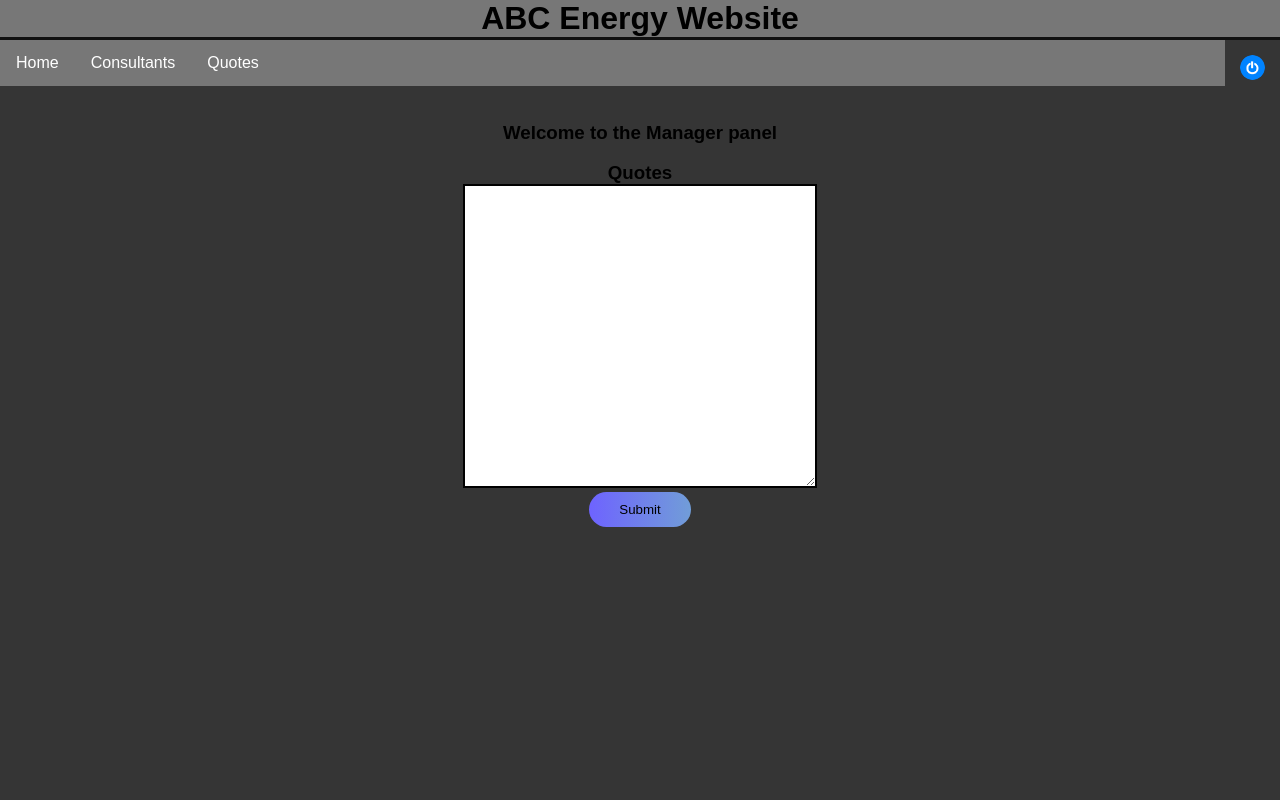
After one commit to chrysPapa/Casestudies.github.io, a PHP site: page /manager.html in a window 1280 px wide. The commit adds this page. Run offline with PHP 8.4, Linux system fonts and the light colour scheme.

Commit message:
Updated front end

```diff
--- a/usbwebserver/mysql/my.ini
+++ b/usbwebserver/mysql/my.ini
@@ -38,9 +38,9 @@ socket		= /tmp/mysql.sock
 port		= 3306
 
 
-innodb_data_home_dir = D:/Lukasz/Documents/CompSci 3 - science with a vengence/CSSD/Assignment 2/Casestudies.github.io/usbwebserver\mysql\data\
+innodb_data_home_dir = F:/UNI/CSSD/Assignment/Casestudies.github.io/usbwebserver\mysql\data\
 innodb_data_file_path = ibdata1:10M:autoextend
-innodb_log_group_home_dir = D:/Lukasz/Documents/CompSci 3 - science with a vengence/CSSD/Assignment 2/Casestudies.github.io/usbwebserver\mysql\data\
+innodb_log_group_home_dir = F:/UNI/CSSD/Assignment/Casestudies.github.io/usbwebserver\mysql\data\
 
 # You can set .._buffer_pool_size up to 50 - 80 %
 # of RAM but beware of setting memory usage too high
--- a/usbwebserver/php/php.ini
+++ b/usbwebserver/php/php.ini
@@ -747,7 +747,7 @@ user_dir =
 ; extension_dir = "./"
 ; On windows:
 ; extension_dir = "ext"
-extension_dir = "D:/Lukasz/Documents/CompSci 3 - science with a vengence/CSSD/Assignment 2/Casestudies.github.io/usbwebserver\php\ext\"
+extension_dir = "F:/UNI/CSSD/Assignment/Casestudies.github.io/usbwebserver\php\ext\"
 
 ; Directory where the temporary files should be placed.
 ; Defaults to the system default (see sys_get_temp_dir)
--- a/usbwebserver/root/css/style.css
+++ b/usbwebserver/root/css/style.css
@@ -1,3 +1,54 @@
+@import url(https://fonts.googleapis.com/css?family=Oswald:400);
+
+
+
+img {
+  width: 25px;
+  border-radius: 50px;
+  float: left;
+}
+
+.logout {
+  font-size: .8em;
+  font-family: 'Oswald', sans-serif;
+	position: relative;
+  right: -18px;
+  bottom: -4px;
+  overflow: hidden;
+  letter-spacing: 3px;
+  color: #111;
+  opacity: 0;
+  transition: opacity .45s;
+  -webkit-transition: opacity .35s;
+
+}
+
+.button {
+	text-decoration: none;
+	float: right;
+  padding: 5px;
+  margin: 10px;
+  color: rgb(53, 53, 53);
+  width: 25px;
+  transition: width .35s;
+  -webkit-transition: width .35s;
+  overflow: hidden
+}
+
+a:hover {
+  width: 100px;
+}
+
+a:hover .logout{
+  opacity: .9;
+}
+
+a {
+  text-decoration: none;
+}
+
+
+
 *{
     margin: 0;
     padding: 0;
@@ -47,7 +98,7 @@
     position: absolute;
     width: 110px;
     height: 100%;
-    background: linear-gradient(to right, #919191,#5a5959);
+    background: linear-gradient(to right, #6e63ff,#719dd8);
     border-radius: 30px;
     transition: .5;
 }
@@ -76,7 +127,7 @@
     cursor: pointer;
     display: block;
     margin: auto;
-    background: linear-gradient(to right, #919191,#5a5959);
+    background: linear-gradient(to right, #6e63ff,#719dd8);
     border: 0;
     outline: none;
     border-radius: 30px;
@@ -100,3 +151,47 @@ span{
 #register{
     left: 450px;
 }
+
+ul {
+    list-style-type: none;
+    margin: 0;
+    padding: 0;
+    overflow: hidden;
+    background-color: #777;
+  }
+
+  li {
+    float: left;
+  }
+
+  li a {
+    display: block;
+    color: white;
+    text-align: center;
+    padding: 14px 16px;
+    text-decoration: none;
+  }
+
+  li a:hover:not(.active) {
+    background-color: #111;
+  }
+
+  .active {
+    background-color: #4CAF50;
+  }
+
+  .Title{
+    background-color: #777;
+    text-align:center;
+    border-bottom: 3px solid #111;
+  }
+
+  textarea{
+    width: 350px;
+    min-width:350px;
+    max-width:650px;
+    height:300;
+    min-height:300px;
+    max-height:400px;
+    border:solid 2px black !important;
+  }
--- /dev/null
+++ b/usbwebserver/root/manager.html
@@ -0,0 +1,44 @@
+<!DOCTYPE html>
+<link rel="stylesheet" href="/css/style.css">
+<html>
+    <head>
+
+    </head>
+
+    <body>
+        <div class="hero">
+        <h1 class="Title">ABC Energy Website</h1>
+        <a class="button" href="#" onclick="close_window(); return false">
+            <img src="/images/logout.png">
+            <div class="logout">LOGOUT</div>
+        </a>
+        <ul class="nav-inline">
+            <li><a href="index.html">Home</a></li>
+            <li><a href="manager_Consultants.html">Consultants</a></li>
+            <li><a href="manager_Quotes.html">Quotes</a></li>
+        </ul>
+        <br><br>
+        <h3 style="text-align: center;">Welcome to the Manager panel</h3>
+        <div align = "center"><br>
+            <h3> Quotes</h3>
+           <textarea name="comment" form="usrform"></textarea>
+           <p style=" width: 130px"><button type="submit" class="submit-btn">Submit</button></p>
+        </div>
+
+
+        </div>
+        <script>
+            function close_window() {
+                if (confirm("Are you sure you want to Exit?")) {
+                close();
+                }
+            }
+        </script>
+    </body>
+
+
+
+
+
+
+</html>
```
Also changed, not shown: usbwebserver/root/consultant.html (added, +38 -0 lines), usbwebserver/root/customer.html (added, +45 -0 lines), usbwebserver/root/customer_Quotes.html (added, +45 -0 lines), usbwebserver/root/customer_Requested_Quotes.html (added, +45 -0 lines), usbwebserver/root/home.html (added, +70 -0 lines), usbwebserver/root/index.php (+15 -4 lines), usbwebserver/root/manager_Consultants.html (added, +44 -0 lines), usbwebserver/root/manager_Quotes.html (added, +44 -0 lines), usbwebserver/root/images/logout.png (added), 7 other files.
